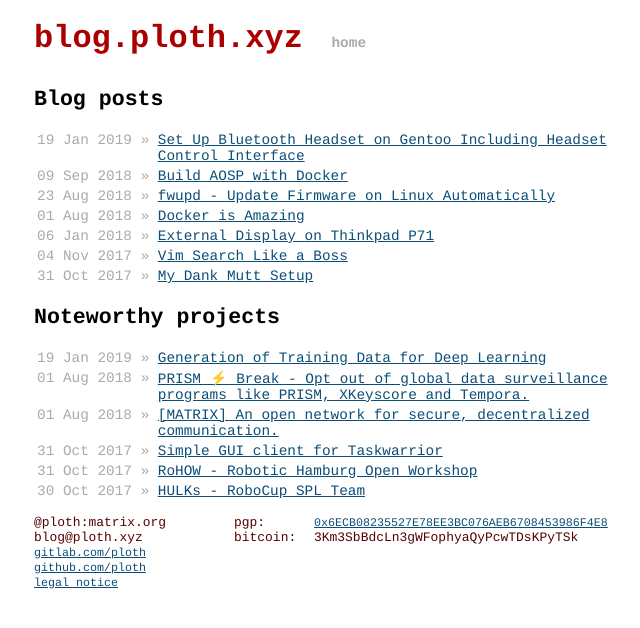
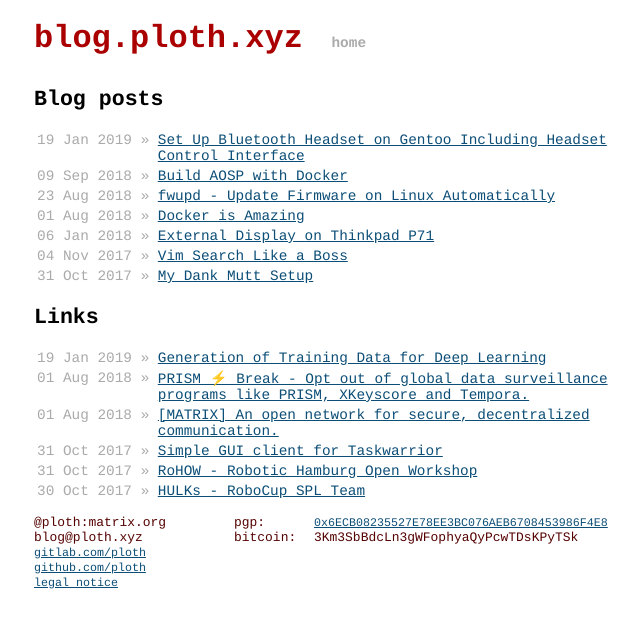
Before and after one commit to ploth/ploth.github.io, a Jekyll site: the page built from index.html, in a window 1280 px wide. Shown: the top 628 px of the page, without its empty margins (306-946 px from the left). Built offline with Jekyll 4.4.1, drawn with Linux system fonts in a browser that asks for light colours.

Commit message:
Change noteworth projects to links

```diff
--- a/index.html
+++ b/index.html
@@ -18,7 +18,7 @@
       {% endfor %}
     </table>
   </nav>
-  <h2>Noteworthy projects</h2>
+  <h2>Links</h2>
   <nav>
     <table>
       <tr>
```
